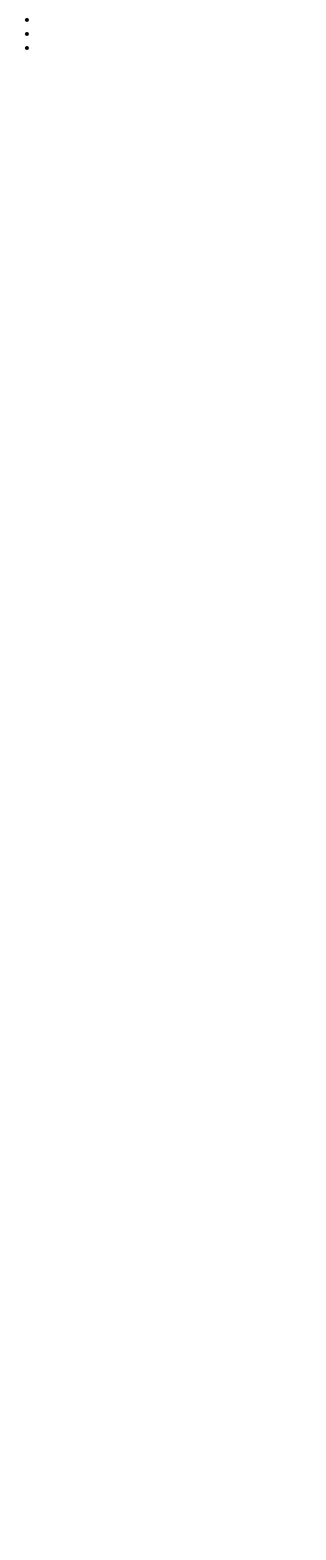
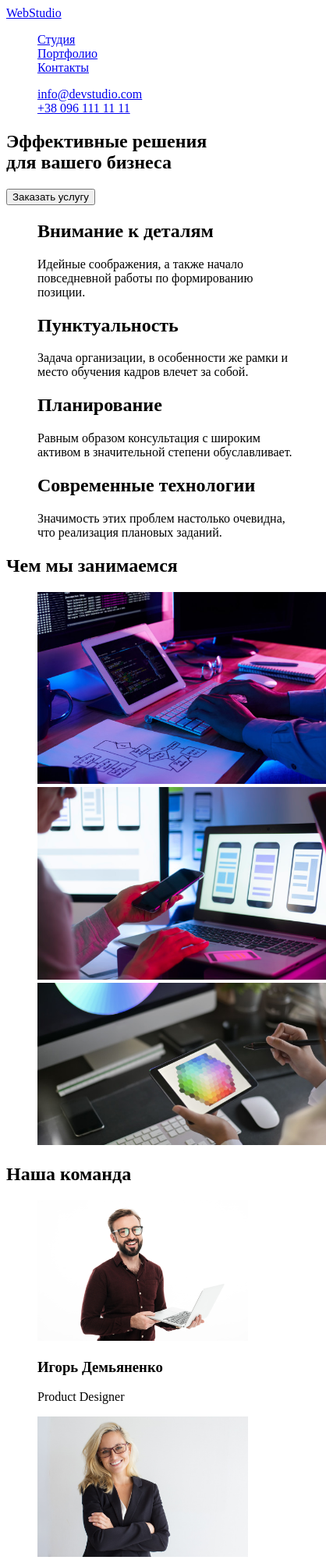
Before and after one commit to Adiss1on/goit-markup-hw-01, a plain HTML site: page index.html in a window 390 px wide. Shown: the top 2000 px of the page at 78% size, 418 px wide, since content can reach past the window. Before the commit the page ends 844 px from the top, so only its background shows below. Drawn offline with Linux system fonts and the light colour scheme.

Commit message:
Edit html

```diff
--- a/index.html
+++ b/index.html
@@ -1,27 +1,138 @@
 <!DOCTYPE html>
 <html lang="ru">
   <head>
-  <meta charset="UTF-8">
-  <meta http-equiv="X-UA-Compatible" content="IE=edge">
-  <meta name="viewport" content="width=device-width, initial-scale=1.0">
+    <meta charset="UTF-8" />
+    <meta http-equiv="X-UA-Compatible" content="IE=edge" />
+    <meta name="viewport" content="width=device-width, initial-scale=1.0" />
     <title>Студия</title>
-  <link rel="stylesheet" href="style.css">
+    <link rel="stylesheet" href="style.css" />
   </head>
   <body>
     <header>
-    <a>
-    </a>
+      <a lang="en" href="index.html"><span>Web</span>Studio</a>
       <nav>
         <ul>
-         <li></li>
-         <li></li>
-         <li></li>
-
+          <li><a href="index.html">Студия</a></li>
+          <li><a href="#">Портфолио</a></li>
+          <li><a href="#">Контакты</a></li>
         </ul>
       </nav>
+      <ul>
+        <li><a href="mailto:info@devstudio.com">info@devstudio.com</a></li>
+        <li><a href="tel:+38 096 111 11 11">+38 096 111 11 11</a></li>
+      </ul>
     </header>
-
-
-
+    <main>
+      <section>
+        <h1>
+          Эффективные решения<br />
+          для вашего бизнеса
+        </h1>
+        <button type="button">Заказать услугу</button>
+      </section>
+      <section>
+        <ul>
+          <li>
+            <h2>Внимание к деталям</h2>
+            <p>
+              Идейные соображения, а также начало повседневной работы по
+              формированию позиции.
+            </p>
+          </li>
+          <li>
+            <h2>Пунктуальность</h2>
+            <p>
+              Задача организации, в особенности же рамки и место обучения кадров
+              влечет за собой.
+            </p>
+          </li>
+          <li>
+            <h2>Планирование</h2>
+            <p>
+              Равным образом консультация с широким активом в значительной
+              степени обуславливает.
+            </p>
+          </li>
+          <li>
+            <h2>Современные технологии</h2>
+            <p>
+              Значимость этих проблем настолько очевидна, что реализация
+              плановых заданий.
+            </p>
+          </li>
+        </ul>
+      </section>
+      <section>
+        <h2>Чем мы занимаемся</h2>
+        <ul>
+          <li>
+            <img
+              src="./images/box1.jpg"
+              alt="desktop applications"
+              width="370"
+            />
+          </li>
+          <li>
+            <img
+              src="./images/box2.jpg"
+              alt="mobile applications"
+              width="370"
+            />
+          </li>
+          <li>
+            <img src="./images/box3.jpg" alt="web design" width="370" />
+          </li>
+        </ul>
+      </section>
+      <section>
+        <h2>Наша команда</h2>
+        <ul>
+          <li>
+            <img
+              src="./images/teamcard1.jpg"
+              alt="Product Designer"
+              width="270"
+            />
+            <h3>Игорь Демьяненко</h3>
+            <p>Product Designer</p>
+          </li>
+          <li>
+            <img
+              src="./images/teamcard2.jpg"
+              alt="Frontend Developer"
+              width="270"
+            />
+            <h3>Ольга Репина</h3>
+            <p>Frontend Developer</p>
+          </li>
+          <li>
+            <img src="./images/teamcard3.jpg" alt="Marketing" width="270" />
+            <h3>Николай Тарасов</h3>
+            <p>Marketing</p>
+          </li>
+          <li>
+            <img src="./images/teamcard4.jpg" alt="UI Designer" width="270" />
+            <h3>Михаил Ермаков</h3>
+            <p>UI Designer</p>
+          </li>
+        </ul>
+      </section>
+    </main>
+    <footer>
+      <a lang="en" href="index.html"><span>Web</span>Studio</a>
+      <address>
+        <ul>
+          <li>
+            <p>г. Киев, пр-т Леси Украинки, 26</p>
+          </li>
+          <li>
+            <a href="mailto:info@example.com">info@example.com</a>
+          </li>
+          <li>
+            <a href="tel:+38 099 111 11 11">+38 099 111 11 11</a>
+          </li>
+        </ul>
+      </address>
+    </footer>
   </body>
 </html>
--- a/style.css
+++ b/style.css
@@ -0,0 +1,3 @@
+ul {
+    list-style: none;
+}
```
Lines whose indentation alone changed are shown as unchanged.
